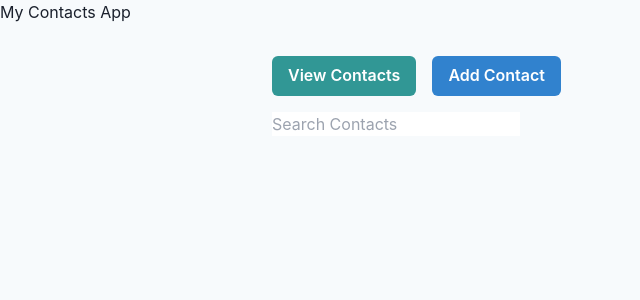
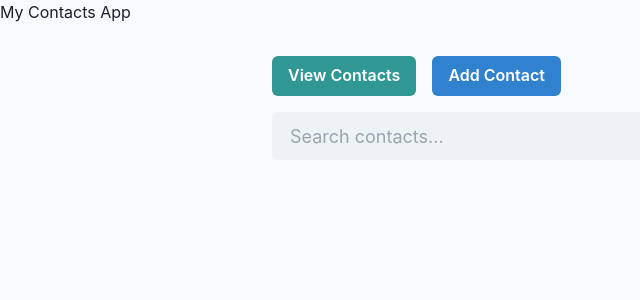
Before and after one commit to Bahaa65/contact-project, a React (Vite) app: page / in a window 1280 px wide. Shown: the top 300 px of the page, without its empty margins (0-640 px from the left). Built offline with nearby package versions, Linux system fonts and the light colour scheme.

Commit message:
feat: Refactor SearchBar to use Chakra UI components

```diff
--- a/src/components/SearchBar.tsx
+++ b/src/components/SearchBar.tsx
@@ -1,16 +1,22 @@
-import React, { useState } from 'react';
+import React from 'react';
+import { Input, Box } from '@chakra-ui/react';
 
 type SearchBarProps = {
-  setSearchQuery: React.Dispatch<React.SetStateAction<string>>;
+  value: string;
+  onChange: (value: string) => void;
 };
 
-const SearchBar: React.FC<SearchBarProps> = ({ setSearchQuery }) => {
+const SearchBar: React.FC<SearchBarProps> = ({ value, onChange }) => {
   return (
-    <input
-      type="text"
-      placeholder="Search Contacts"
-      onChange={(e) => setSearchQuery(e.target.value)}
-    />
+    <Box mb={4}>
+      <Input
+        value={value}
+        onChange={(e) => onChange(e.target.value)}
+        placeholder="Search contacts..."
+        size="lg"
+        variant="filled"
+      />
+    </Box>
   );
 };
 
```
